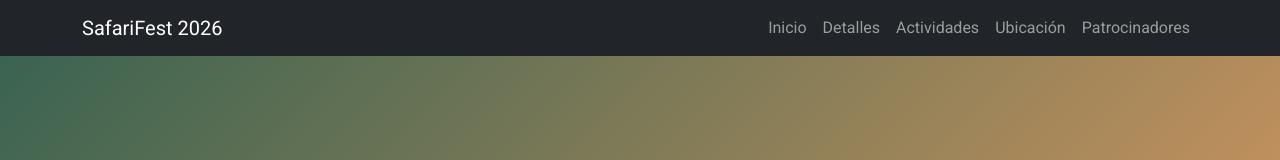
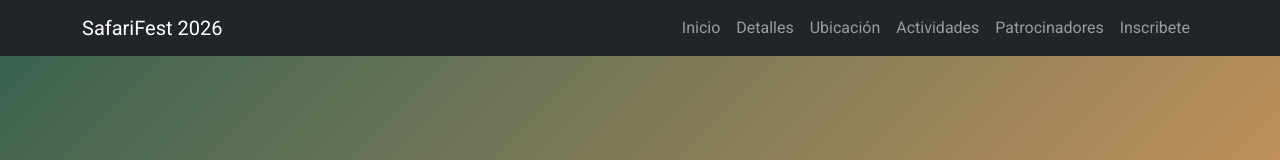
Before and after one commit to mat2d/safarifest, a plain HTML site: page safarifest/indexppl.html in a window 1280 px wide. Shown: the top 160 px of the page. Drawn offline with nearby package versions, Linux system fonts and the light colour scheme.

Commit message:
menu superios

```diff
--- a/safarifest/indexppl.html
+++ b/safarifest/indexppl.html
@@ -58,9 +58,10 @@
                 <ul class="navbar-nav ms-auto">
                     <li class="nav-item"><a class="nav-link" href="#intro">Inicio</a></li>
                     <li class="nav-item"><a class="nav-link" href="#detalles">Detalles</a></li>
+                    <li class="nav-item"><a class="nav-link" href="#mapa">Ubicación</a></li>
                     <li class="nav-item"><a class="nav-link" href="#actividades">Actividades</a></li>
-                    <li class="nav-item"><a class="nav-link" href="#mapa">Ubicación</a></li>
                     <li class="nav-item"><a class="nav-link" href="#patrocinadores">Patrocinadores</a></li>
+                    <li class="nav-item"><a class="nav-link" href="reglas.html">Inscribete</a></li>
                 </ul>
             </div>
         </div>
```
